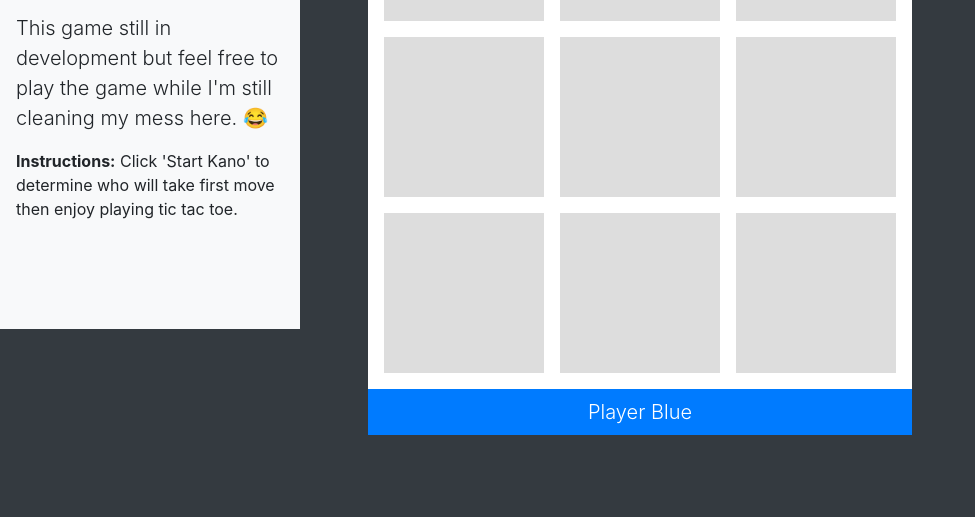
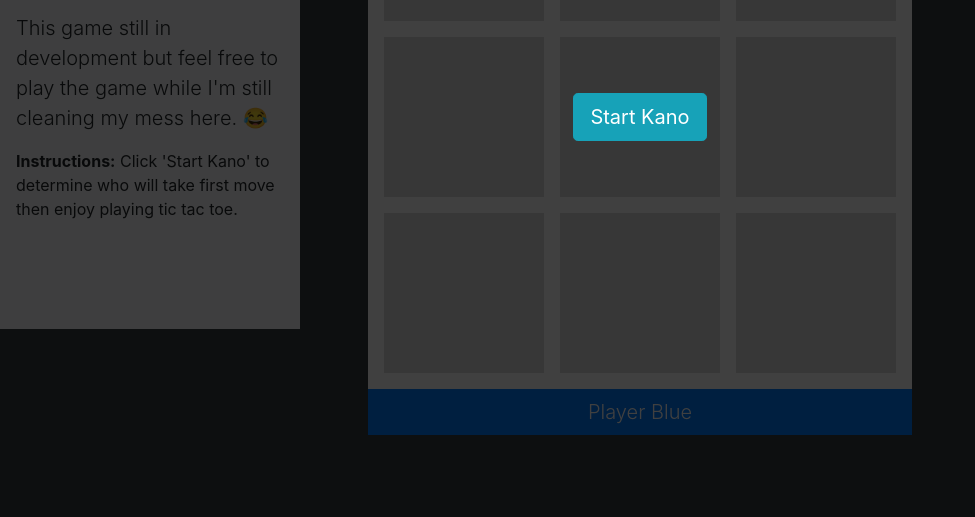
Before and after one commit to cromueloliver02/TikTokToe, a plain HTML site: page index.html in a window 1280 px wide. Shown: the part 283-800 px from the top of the page, without its empty margins (0-975 px from the left). Drawn offline with nearby package versions, Linux system fonts and the light colour scheme.

Commit message:
third commit

```diff
--- a/index.html
+++ b/index.html
@@ -27,7 +27,7 @@
    <div class="background py-5">
 
 
-      <!-- <div class="overlay">
+      <div class="overlay">
 
          <div class="buttons align-self-center">
             <button data-weapon id="btn-scissor" class="btn btn-info btn-lg">Start Kano</button>
@@ -49,7 +49,7 @@
             </div>
 
          </div>
-      </div> -->
+      </div>
 
       <div class="wrapper">
          <div id="player-red-box" class="bg-danger py-2">
```
